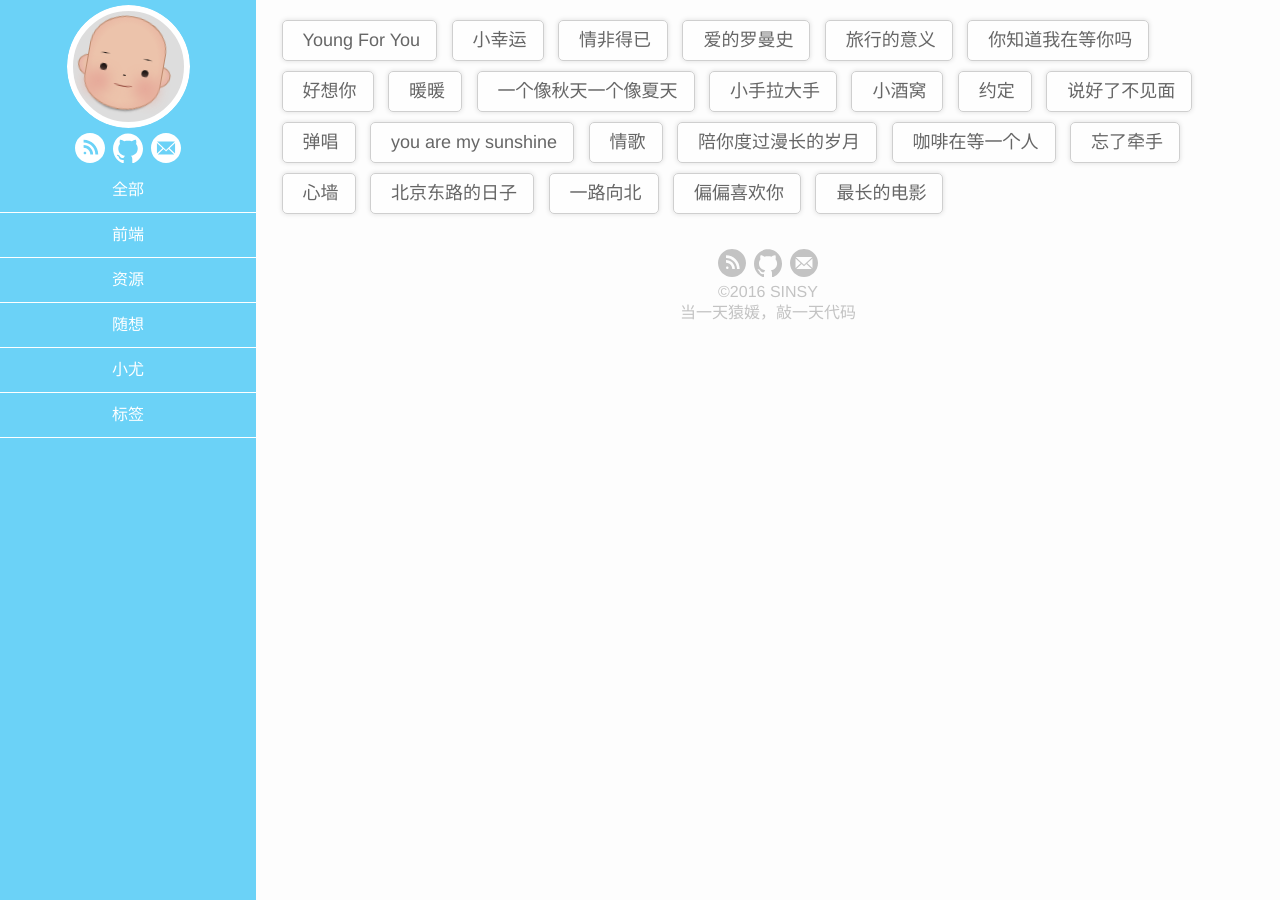
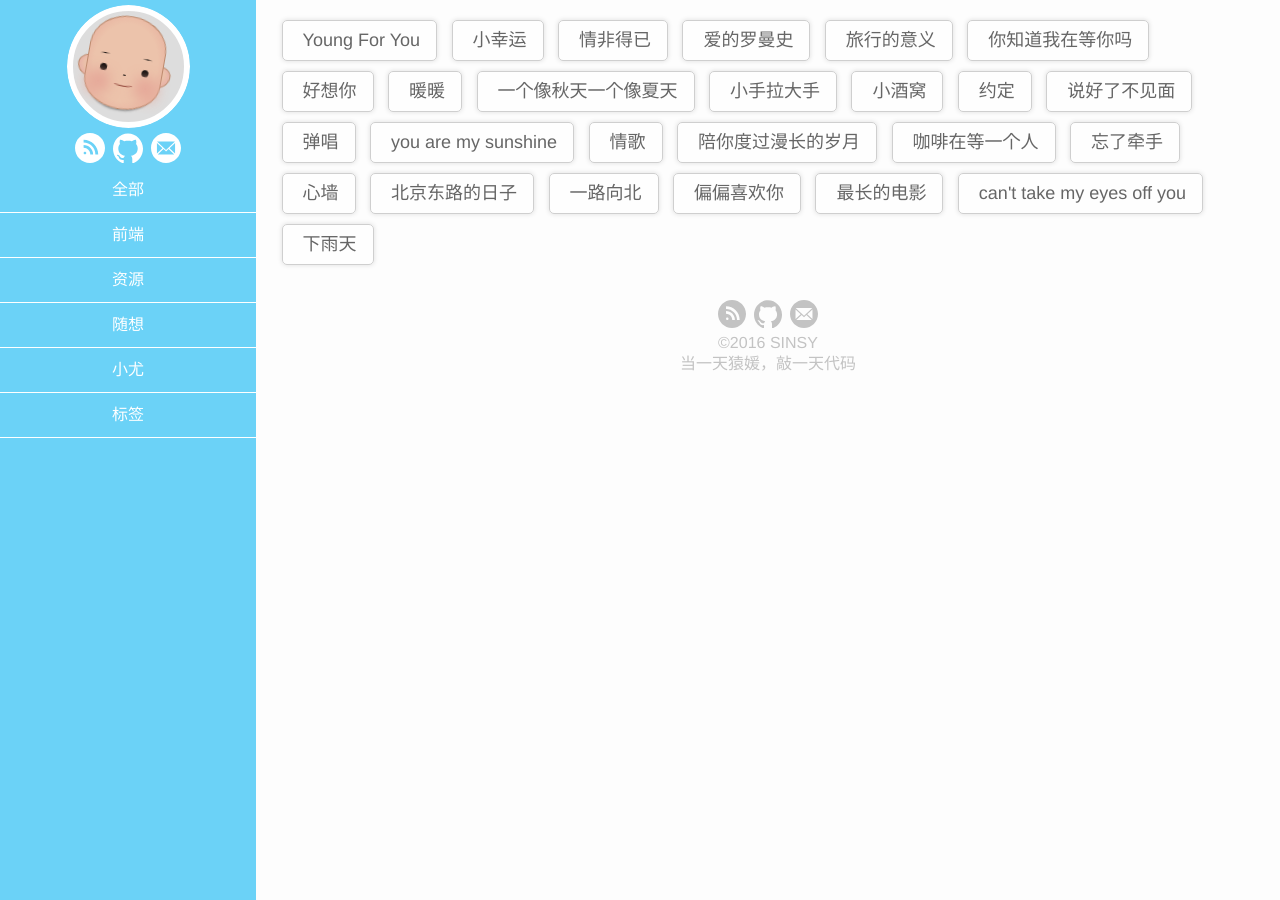
Before and after one commit to sinsy/sinsy.github.io, a Jekyll site: the page built from pages/ukulele.html, in a window 1280 px wide. Built offline with Jekyll 4.4.1, drawn with Linux system fonts in a browser that asks for light colours.

Commit message:
更新小尤

```diff
--- a/_data/ukulele.json
+++ b/_data/ukulele.json
@@ -82,5 +82,14 @@
 {
 	"src": "http://7xtflp.com1.z0.glb.clouddn.com/uku-zuichangdedianyin.jpg",
 	"name": "最长的电影"
+},
+{
+	"src": "http://7xtflp.com1.z0.glb.clouddn.com/uku-canttakemyeyeoffyou.png",
+	"name": "can't take my eyes off you"
+},
+{
+	"src": "http://7xtflp.com1.z0.glb.clouddn.com/uku-xiayutian.png",
+	"name": "下雨天"
 }
+
 ]
```
